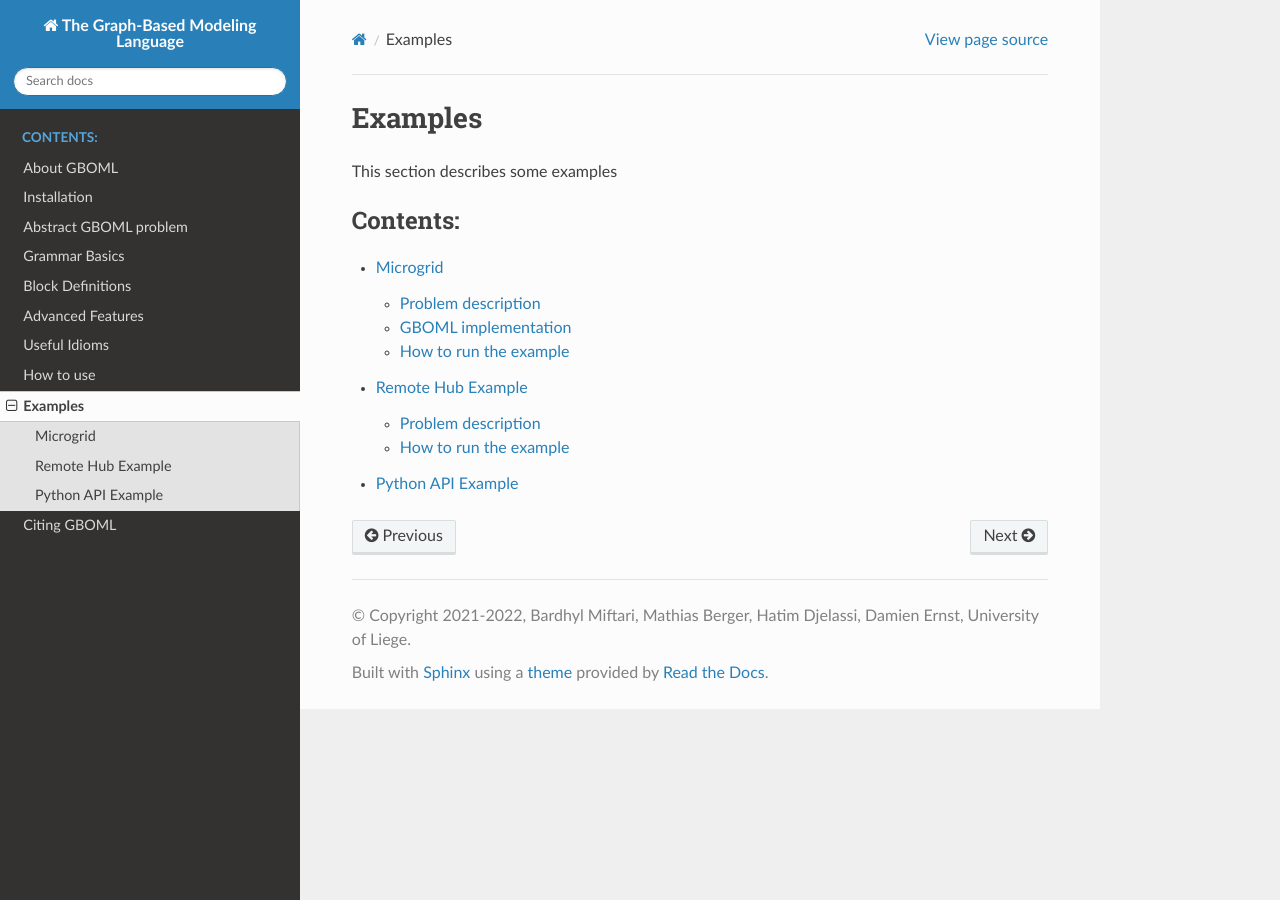
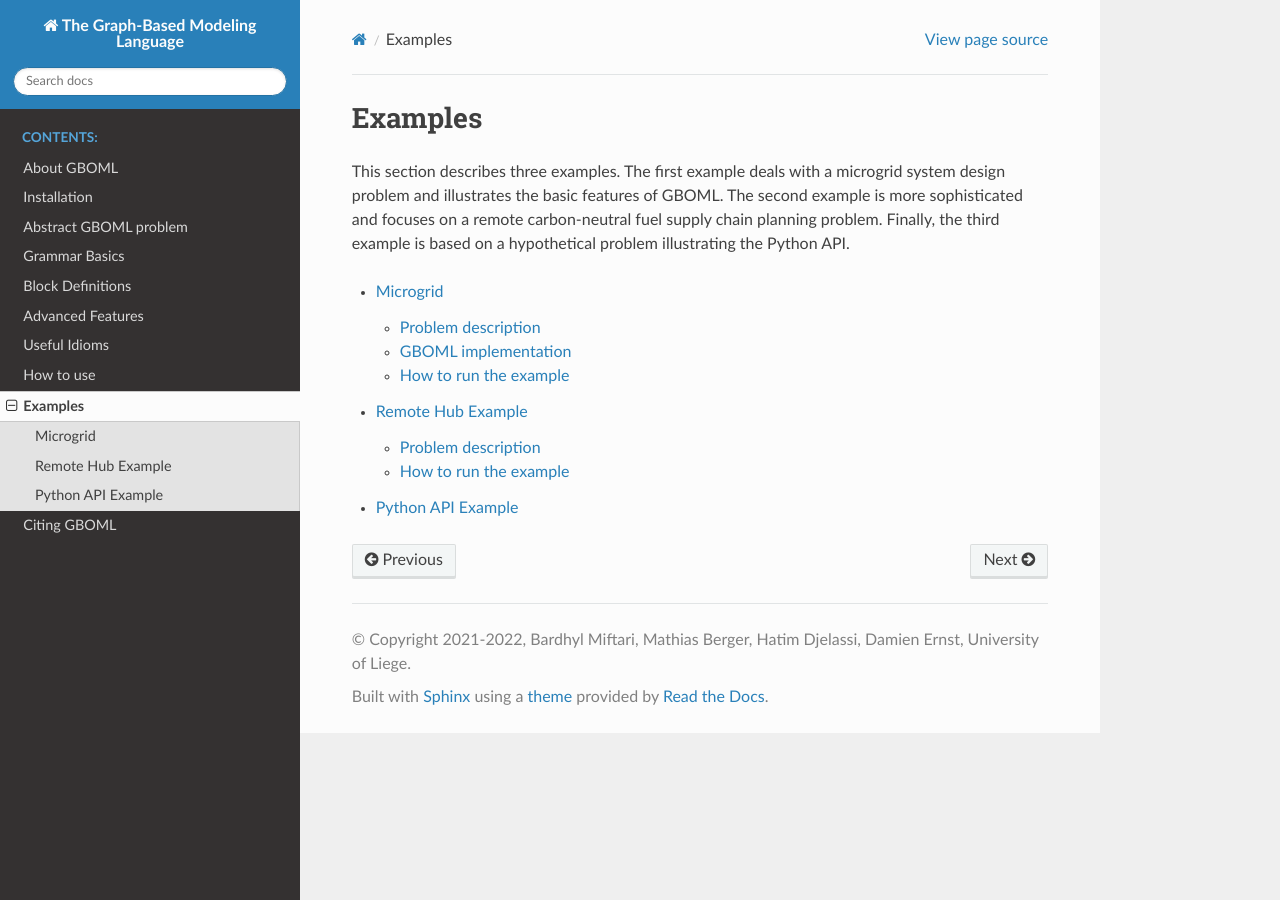
Before and after one commit to MathiasPBerger/gboml-docs-test, a Sphinx documentation site: the page built from docs/source/examples.rst, in a window 1280 px wide. Built offline with Sphinx 7.4.7 and the Read the Docs theme 2.0.0, drawn with Linux system fonts in a browser that asks for light colours.

Commit message:
Minor updates to installation instructions and node sections. Added description to examples index.

```diff
--- a/docs/source/examples.rst
+++ b/docs/source/examples.rst
@@ -1,11 +1,12 @@
 Examples
 ========
 
-This section describes some examples
+This section describes three examples. The first example deals with a microgrid system design problem and illustrates the basic features of GBOML.
+The second example is more sophisticated and focuses on a remote carbon-neutral fuel supply chain planning problem.
+Finally, the third example is based on a hypothetical problem illustrating the Python API.
 
 .. toctree::
    :maxdepth: 3
-   :caption: Contents:
 
    ./microgrid_example.rst
    ./remote_hub_example.rst
--- a/docs/source/installation.rst
+++ b/docs/source/installation.rst
@@ -24,8 +24,8 @@ Then, the dependencies of GBOML can be installed by typing the following command
 
 	$ pip install -r requirements.txt
 
-Installing the solvers
-----------------------
+Installing Solvers
+------------------
 
 GBOML currently interfaces with Gurobi, CPLEX, Xpress, Cbc/Clp and DSP. Only one of these is required to solve a GBOML problem. Gurobi, CPLEX and Xpress are commercial solvers, while Cbc/Clp is an open-source solver. DSP is an experimental open-source project relying on Gurobi, CPLEX and SCIP to implement generic structure-exploiting algorithms (e.g., Dantzig-Wolfe, dual decomposition and Benders decomposition).
 
--- a/docs/source/nodes.rst
+++ b/docs/source/nodes.rst
@@ -191,7 +191,7 @@ Objectives can also be expanded in two ways, namely via user-defined and automat
 
  \texttt{min : x[t]}, \quad \texttt{min : sum(x[i] for i in [0:T-1])}
 
-Similarly to constraints, identifiers can be assigned to objectives when defining with the following syntax:
+Similarly to constraints, identifiers can be assigned to objectives when defining them using the following syntax:
 
 .. code-block:: c
 
```
